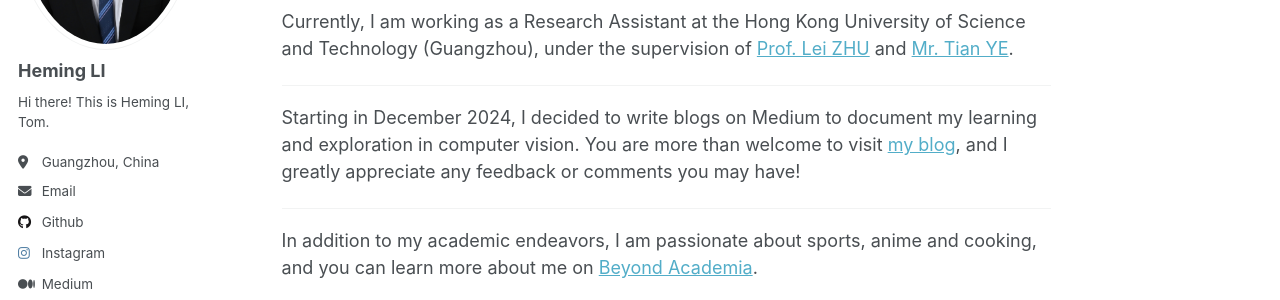
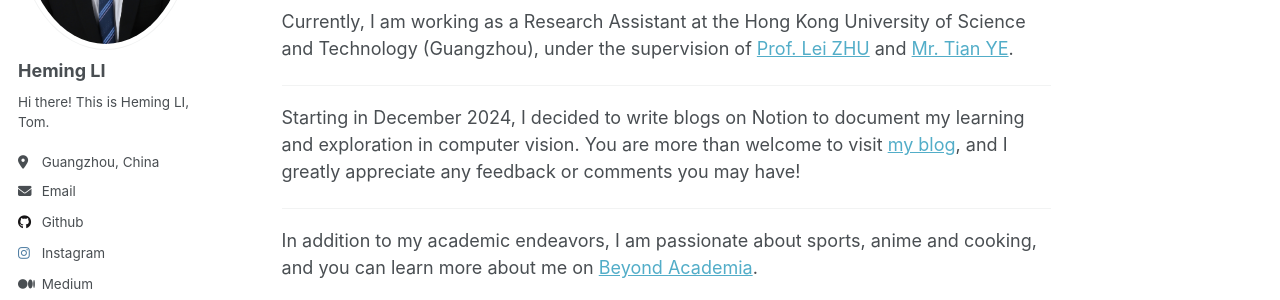
Before and after one commit to Tom-Liii/Tom-Liii.github.io, a Jekyll site: the page built from _pages/about.md, in a window 1280 px wide and 1390 px high. Shown: the part 291-591 px from the top of the window. Built offline with Jekyll 4.4.1, drawn with Linux system fonts in a browser that asks for light colours.

Commit message:
modified:   _config.yml 	modified:   _pages/about.md

```diff
--- a/_config.yml
+++ b/_config.yml
@@ -61,6 +61,7 @@ author:
   lastfm           : # Username
   linkedin         : # Username
   mastodon         : # URL
+  notion           : "https://field-board-61c.notion.site/15e24e9716e48068bf72fd686f5acae5?v=15e24e9716e48001b0b0000cdba406a4&pvs=4"
   medium           : "https://medium.com/@heming7266"
   pinterest        : # Username
   soundcloud       : # Username
--- a/_pages/about.md
+++ b/_pages/about.md
@@ -14,7 +14,7 @@ Currently, I am working as a Research Assistant at the Hong Kong University of S
 
 ---
 
-Starting in December 2024, I decided to write blogs on Medium to document my learning and exploration in computer vision. You are more than welcome to visit [my blog](https://medium.com/@heming7266), and I greatly appreciate any feedback or comments you may have!
+Starting in December 2024, I decided to write blogs on Notion to document my learning and exploration in computer vision. You are more than welcome to visit [my blog](https://field-board-61c.notion.site/15e24e9716e48068bf72fd686f5acae5?v=15e24e9716e48001b0b0000cdba406a4&pvs=4), and I greatly appreciate any feedback or comments you may have!
 
 ---
 
```
